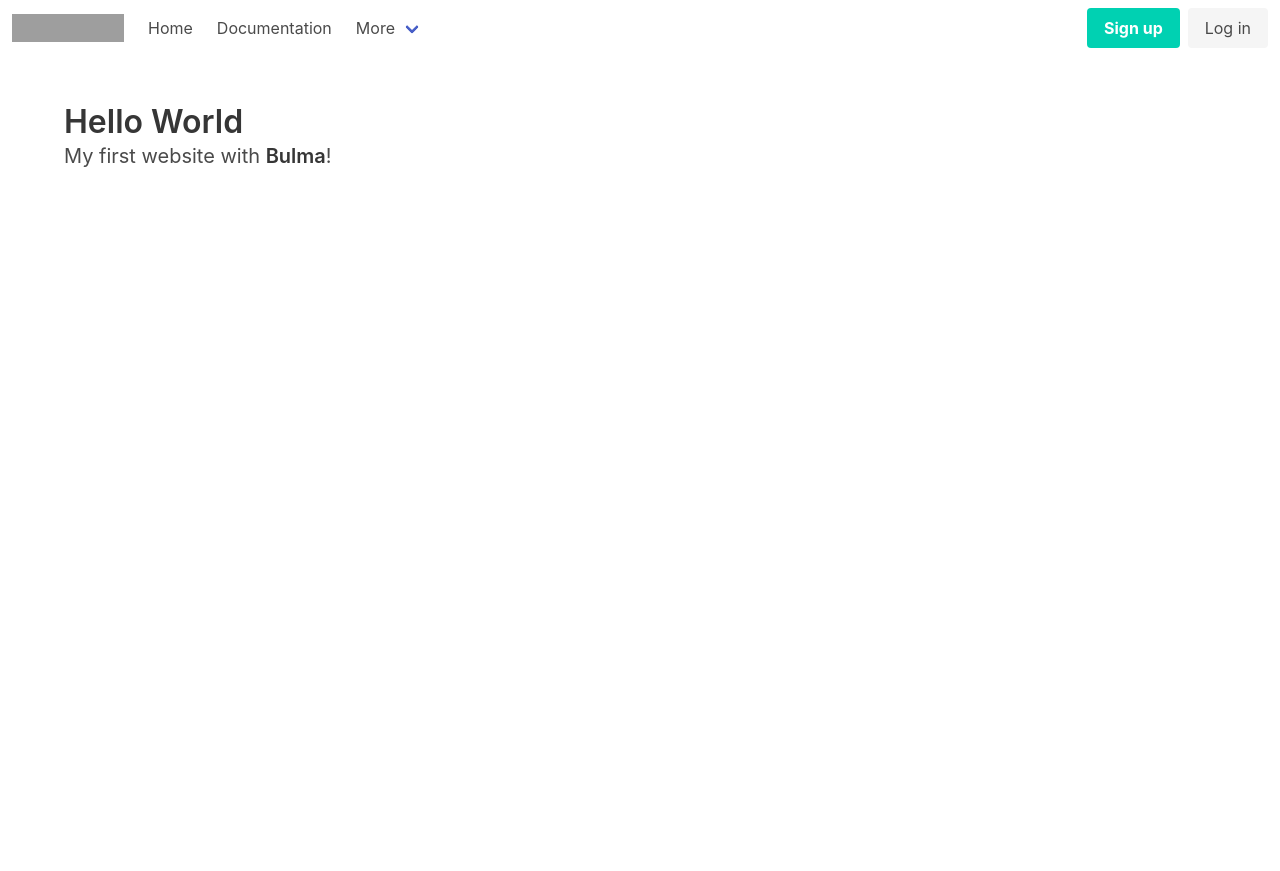
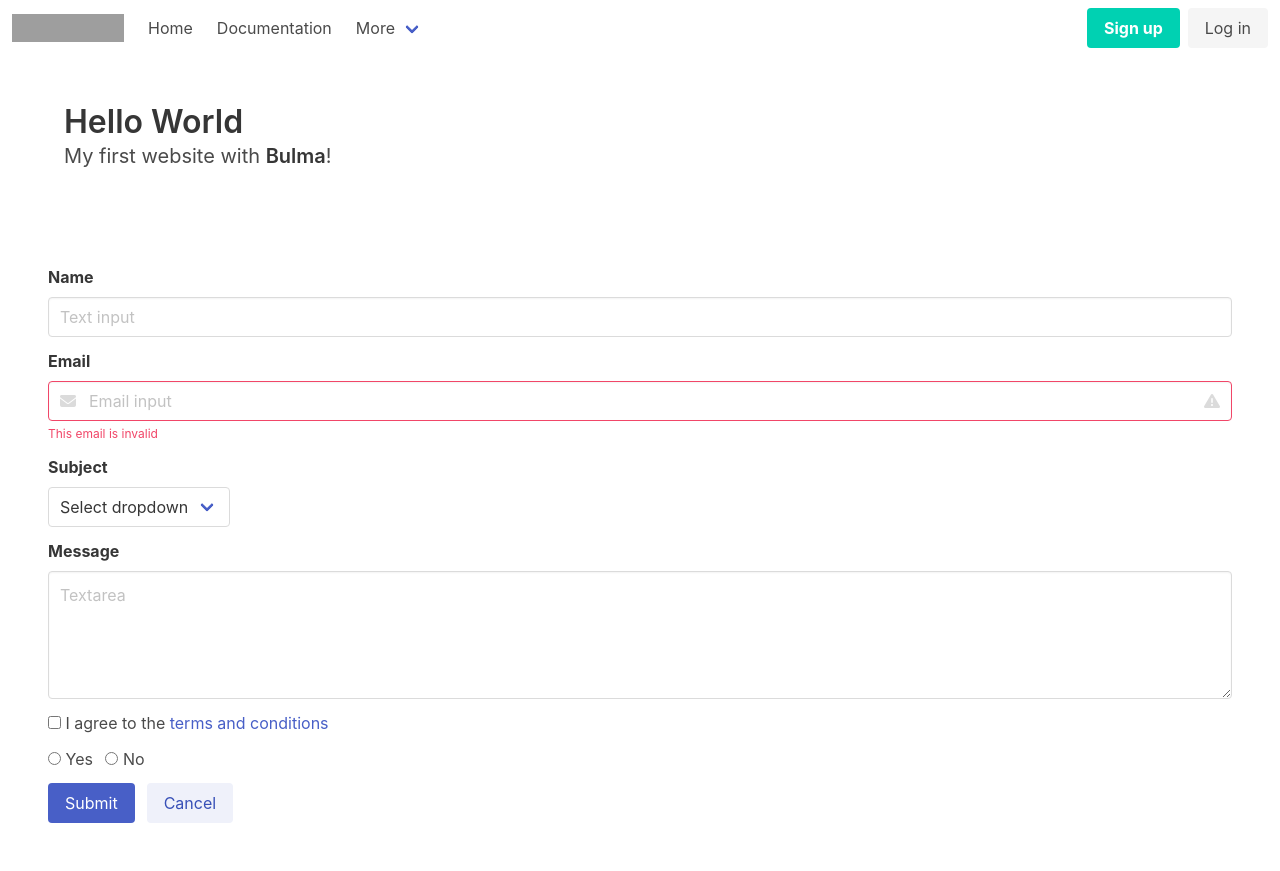
Before and after one commit to lucasbecker-dev/LucasBecker.dev, a plain HTML site: page index.html in a window 1280 px wide. Before the commit the page ends 800 px from the top, so only its background shows below. Drawn offline with Linux system fonts and the light colour scheme; grey boxes are pictures that could not be loaded.

Commit message:
added bulma contact form

```diff
--- a/index.html
+++ b/index.html
@@ -27,6 +27,7 @@
     <!--[if lt IE 7]>
         <p class="browsehappy">You are using an <strong>outdated</strong> browser. Please <a href="#">upgrade your browser</a> to improve your experience.</p>
     <![endif]-->
+    <!--Navbar-->
     <nav class="navbar" role="navigation" aria-label="main navigation" id="top-of-page">
         <div class="navbar-brand">
             <a class="navbar-item" href="#top-of-page">
@@ -88,6 +89,7 @@
             </div>
         </div>
     </nav>
+    <!--End of Navbar-->
     <section class="section">
         <div class="container">
             <h1 class="title">
@@ -98,6 +100,80 @@
             </p>
         </div>
     </section>
+    <!--Contact Section-->
+    <section class="section" id="contact-me">
+        <form>
+            <div class="field">
+                <label class="label">Name</label>
+                <div class="control">
+                    <input class="input" type="text" placeholder="Text input">
+                </div>
+            </div>
+            <div class="field">
+                <label class="label">Email</label>
+                <div class="control has-icons-left has-icons-right">
+                    <input class="input is-danger" type="email" placeholder="Email input" />
+                    <span class="icon is-small is-left">
+                        <i class="fas fa-envelope"></i>
+                    </span>
+                    <span class="icon is-small is-right">
+                        <i class="fas fa-exclamation-triangle"></i>
+                    </span>
+                </div>
+                <p class="help is-danger">This email is invalid</p>
+            </div>
+
+            <div class="field">
+                <label class="label">Subject</label>
+                <div class="control">
+                    <div class="select">
+                        <select>
+                            <option>Select dropdown</option>
+                            <option>With options</option>
+                        </select>
+                    </div>
+                </div>
+            </div>
+
+            <div class="field">
+                <label class="label">Message</label>
+                <div class="control">
+                    <textarea class="textarea" placeholder="Textarea"></textarea>
+                </div>
+            </div>
+
+            <div class="field">
+                <div class="control">
+                    <label class="checkbox">
+                        <input type="checkbox">
+                        I agree to the <a href="#">terms and conditions</a>
+                    </label>
+                </div>
+            </div>
+
+            <div class="field">
+                <div class="control">
+                    <label class="radio">
+                        <input type="radio" name="question">
+                        Yes
+                    </label>
+                    <label class="radio">
+                        <input type="radio" name="question">
+                        No
+                    </label>
+                </div>
+            </div>
+
+            <div class="field is-grouped">
+                <div class="control">
+                    <button class="button is-link">Submit</button>
+                </div>
+                <div class="control">
+                    <button class="button is-link is-light">Cancel</button>
+                </div>
+            </div>
+        </form>
+    </section>
     <!--Scripts-->
     <!--<script src="" async defer></script>-->
 </body>
```
